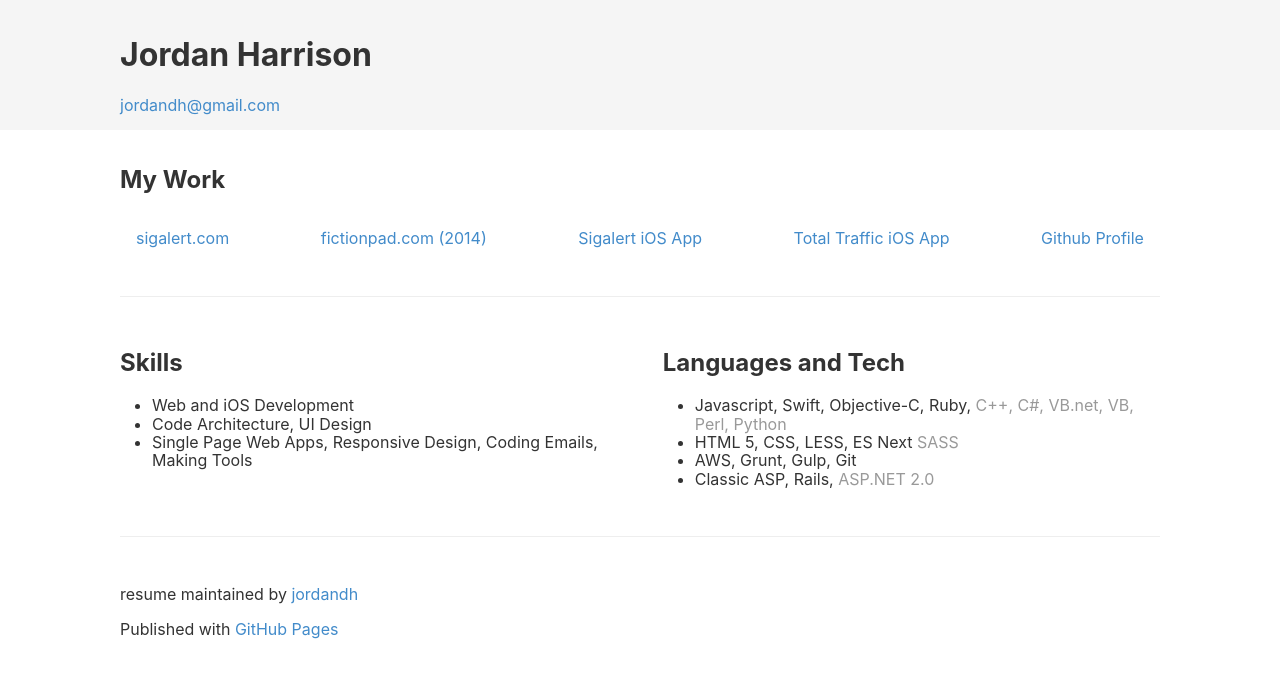
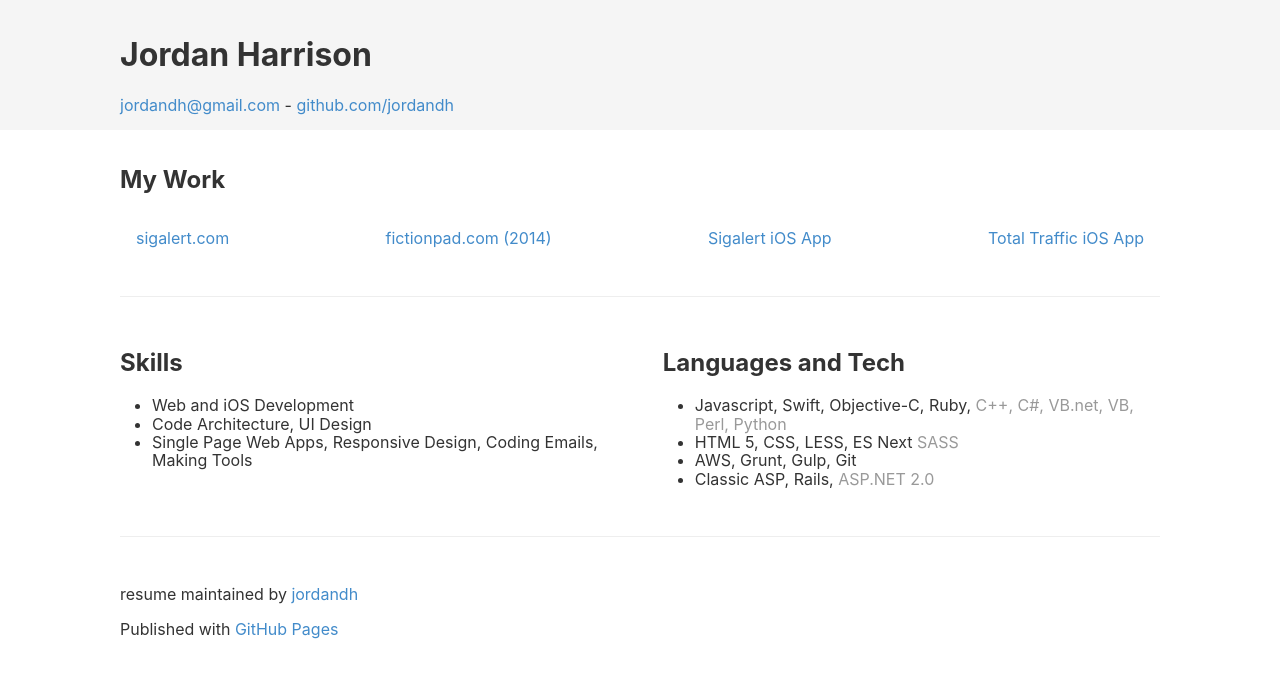
Before and after one commit to jordandh/resume, a Jekyll site: the page built from README.md, in a window 1280 px wide. Shown: the top 678 px of the page. Built offline with Jekyll 4.4.1, drawn with Linux system fonts in a browser that asks for light colours; our own code applies the rules of GitHub Pages for plain Markdown files; the repository's description, which GitHub fills in, is left out.

Commit message:
Update default.html

```diff
--- a/_layouts/default.html
+++ b/_layouts/default.html
@@ -13,7 +13,7 @@
     <header>
       <div class="heading">
         <h1>Jordan Harrison</h1>
-        <a href="mailto:jordandh@gmail.com">jordandh@gmail.com</a>
+        <a href="mailto:jordandh@gmail.com">jordandh@gmail.com</a> - <a href="https://github.com/jordandh">github.com/jordandh</a>
       </div>
     </header>
 
@@ -25,7 +25,6 @@
           <li><a href="https://fictionpad.com">fictionpad.com (2014)</a></li>
           <li><a href="https://itunes.apple.com/us/app/sigalert.com-live-traffic/id424889327?mt=8">Sigalert iOS App</a></li>
           <li><a href="https://itunes.apple.com/us/app/total-traffic/id878148924?mt=8">Total Traffic iOS App</a></li>
-          <li><a href="https://github.com/jordandh">Github Profile</a></li>
         </ul>
       </section>
 
```
